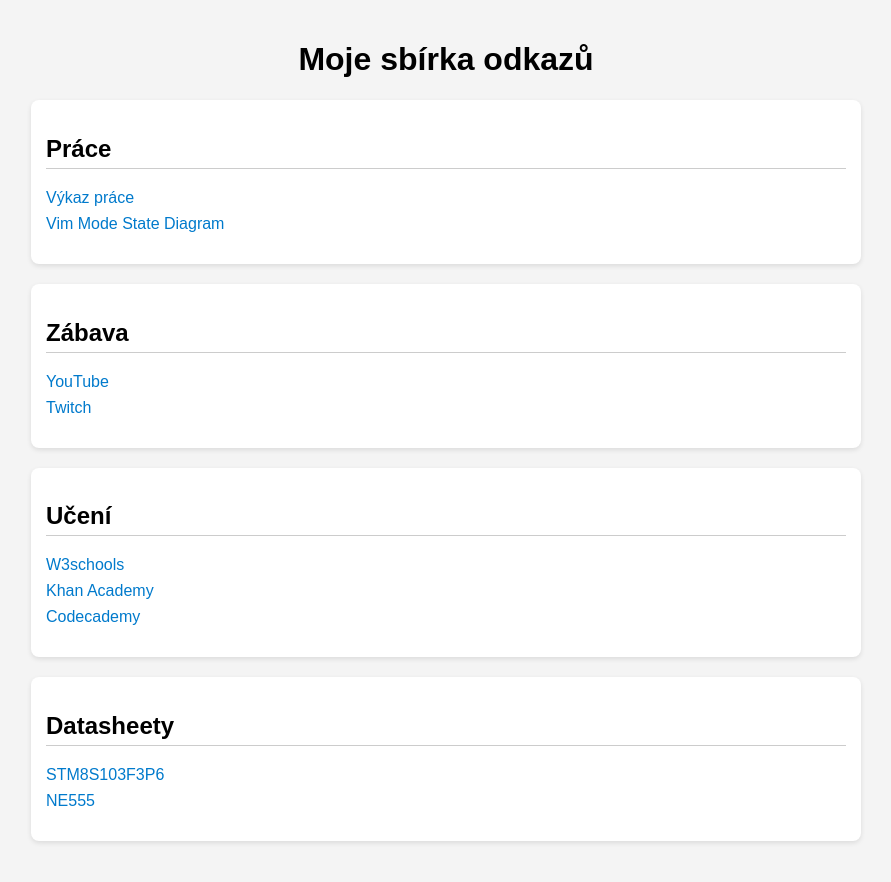
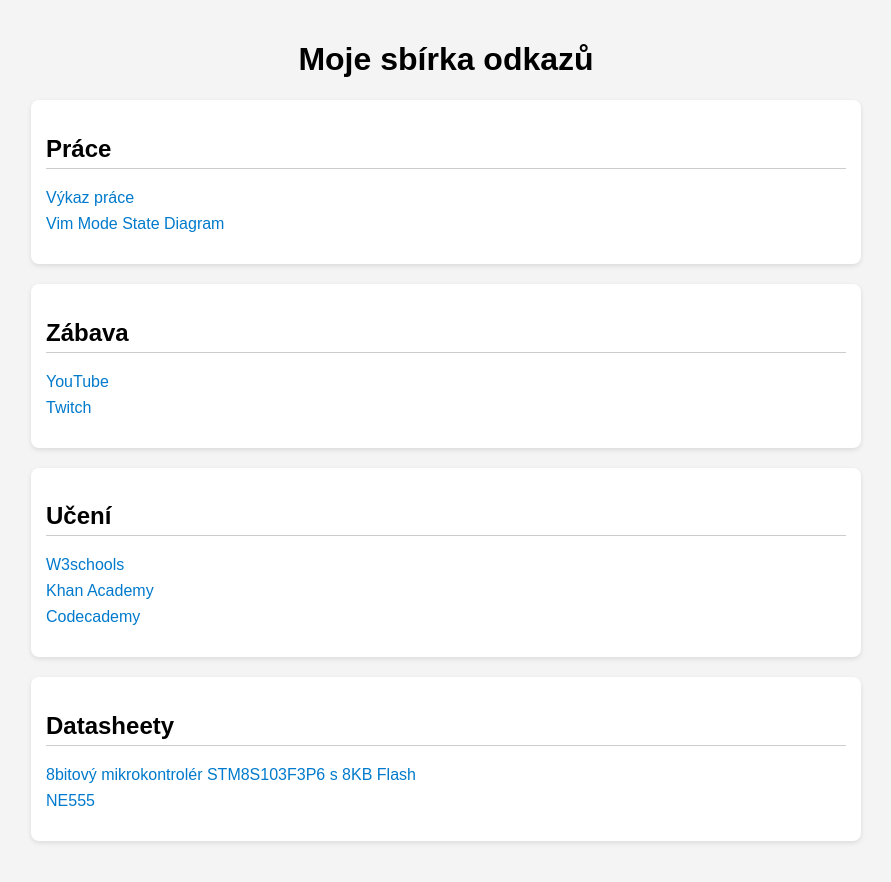
Before and after one commit to vpospichal/vpospichal.github.io, a Jekyll site: the page index.html, which Jekyll copies as it is, in a window 1280 px wide. Shown: the top 882 px of the page, without its empty margins (194-1085 px from the left). Built offline with Jekyll 4.4.1, drawn with Linux system fonts in a browser that asks for light colours.

Commit message:
Modify about STM8S into index.html

```diff
--- a/index.html
+++ b/index.html
@@ -74,7 +74,7 @@
   <div class="category">
     <h2>Datasheety</h2>
     <ul class="links">
-      <li><a href="https://4donline.ihs.com/images/VipMasterIC/IC/SGST/SGST-S-A0002886943/SGST-S-A0002886943-1.pdf?hkey=6D3A4C79FDBF58556ACFDE234799DDF0">STM8S103F3P6</a></li>
+      <li><a href="https://4donline.ihs.com/images/VipMasterIC/IC/SGST/SGST-S-A0002886943/SGST-S-A0002886943-1.pdf?hkey=6D3A4C79FDBF58556ACFDE234799DDF0">8bitový mikrokontrolér STM8S103F3P6 s 8KB Flash</a></li>
       <li><a href="https://www.ti.com/lit/ds/symlink/ne555.pdf?ts=1746260938577">NE555</a></li>
     </ul>
   </div>
```
